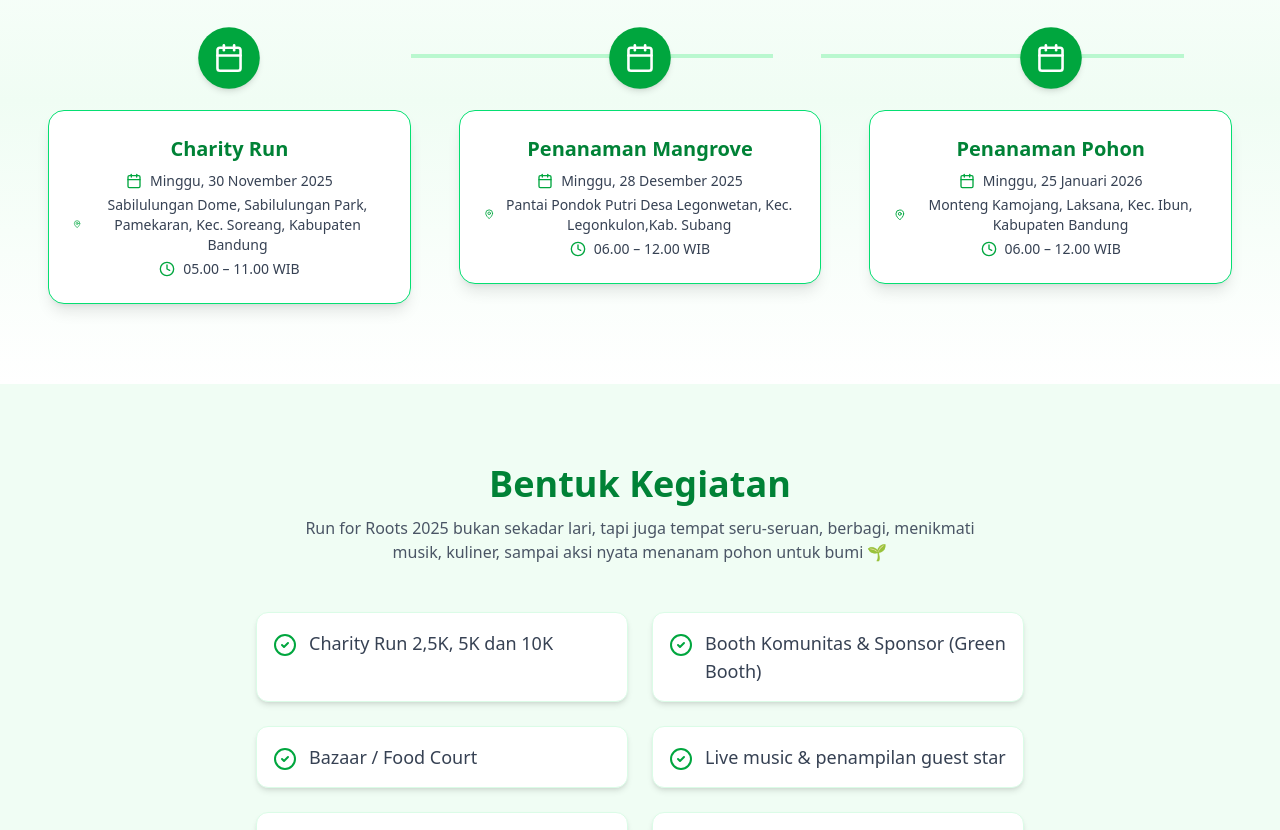
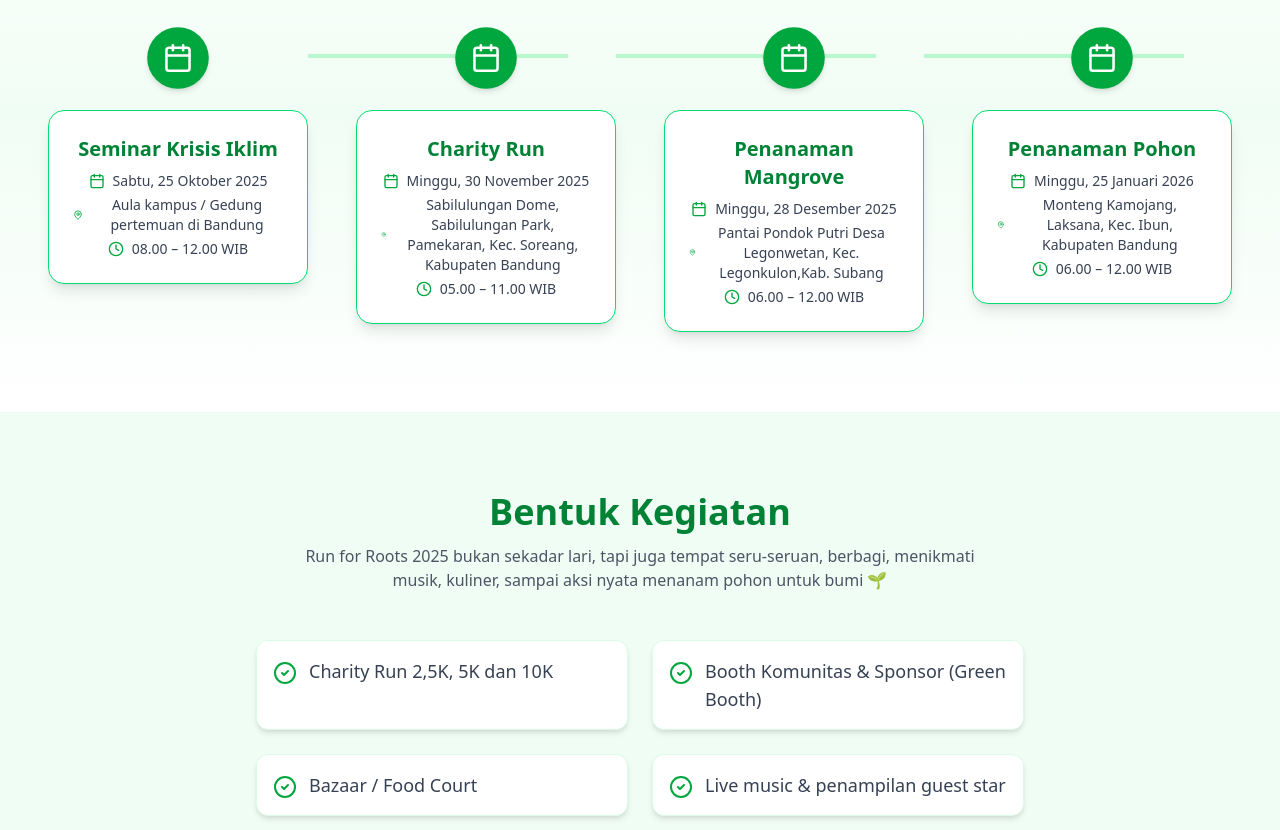
Before and after one commit to kangdj749/seminarrunforroots, a Next.js app: page / in a window 1280 px wide. Shown: the part 1860-2690 px from the top of the page. Built offline with nearby package versions, Linux system fonts and the light colour scheme; no server answers.

Commit message:
update timeline

```diff
--- a/src/components/TimelineSection.tsx
+++ b/src/components/TimelineSection.tsx
@@ -6,6 +6,12 @@ import { Calendar, MapPin, Clock } from "lucide-react"
 
 export default function TimelineInteractive() {
   const events = [
+    {
+      title: "Seminar Krisis Iklim",
+      date: "Sabtu, 25 Oktober 2025",
+      place: "Aula kampus / Gedung pertemuan di Bandung ",
+      time: "08.00 – 12.00 WIB",
+    },
     {
       title: "Charity Run",
       date: "Minggu, 30 November 2025",
```
